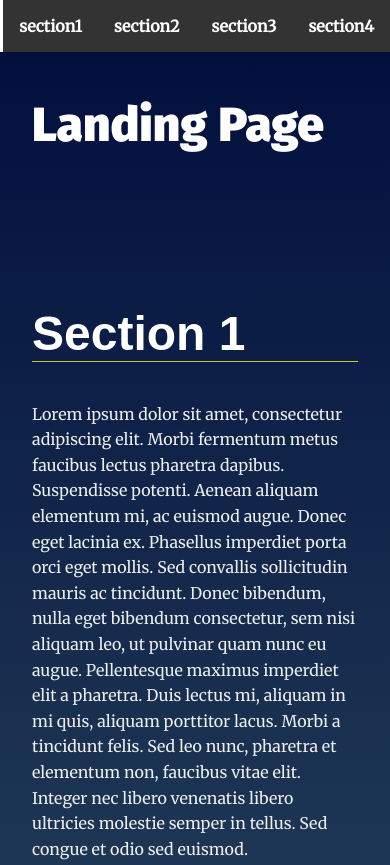
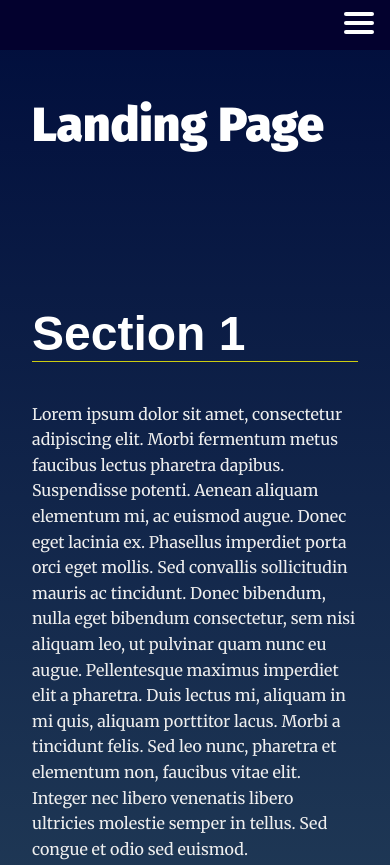
Before and after one commit to AdhamMagdyA/landing-page, a plain HTML site: page index.html in a window 390 px wide. Shown: the top 865 px of the page. Drawn offline with Linux system fonts and the light colour scheme.

Commit message:
made navigation bar responsive

```diff
--- a/css/styles.css
+++ b/css/styles.css
@@ -7,10 +7,60 @@
  * To learn more, visit: https://css-tricks.com/reboot-resets-reasoning/
  *
 */
+/*-----responsive-navbar-----*/
+.toggle-btn{
+    position: absolute;
+    top: .75rem;
+    right: 1rem;
+    display: none;
+    flex-direction: column;
+    justify-content: space-between;
+    width: 30px;
+    height: 21px;
+    cursor: pointer;
+}
 
-html {
-    scroll-behavior: smooth;
-  }
+.bar{
+    height: 4px;
+    width: 100%;
+    background-color: white;
+    border-radius: 10px;
+    display: block;
+    margin-bottom: 5px ;
+}
+
+@media (max-width: 650px){
+    .toggle-btn{
+        display: block;
+    }
+
+    .navbar__menu ul{
+        width: 100%;
+        flex-direction: column;
+        background-color: white;
+    }
+
+    header .navbar__menu .menu__link{
+        /* change to flex */
+        display:none;
+        padding: 0.7em;
+
+    }
+
+    .navbar__menu{
+        height: 50px;
+        background-color: #03012e;
+    }
+
+    .navbar__menu ul{
+        position: absolute;
+        top: 45px;
+    }
+
+    body .page__header .spread ul li{
+        display: flex;
+    }
+}
 
 /* ---- Base Rules ---- */
 body {
@@ -21,6 +71,18 @@ body {
     color: #fff;
 }
 
+.menu__link{
+    color: #fff;
+    text-decoration: none;
+    font-size: 1rem;
+    font-weight: bold;
+    padding: 0.5rem 1rem;
+    transition: all 0.3s ease-in-out;
+}
+
+.navbar__list{
+    overflow: scroll;
+}
 
 /* Typeography General*/
 h1 {
--- a/index.html
+++ b/index.html
@@ -14,6 +14,11 @@
   IDs are only used for sections to connect menu achors to sections -->
   <header class="page__header">
     <nav class="navbar__menu">
+      <a  class="toggle-btn" id="toggle-btn">
+        <span class="bar"></span>
+        <span class="bar"></span>
+        <span class="bar"></span>
+      </a>
       <!-- Navigation starts as empty UL that will be populated with JS -->
       <ul id="navbar__list"></ul>
     </nav>
--- a/js/app.js
+++ b/js/app.js
@@ -65,7 +65,22 @@ document.addEventListener('scroll', ()=>{
         setActiveSections(section);
     }
 });
-/////////////////////////// End of Prgram ///////////////////////////
+/////////////////////////// End of main Prgram ///////////////////////////
+
+//// navbar responsiveness /////
+const toggleButton = document.getElementById('toggle-btn');
+const navbarMenu = document.getElementsByClassName('navbar__menu')[0];
+// toggle the nevbar menu
+toggleButton.addEventListener('click', ()=>{
+    navbarMenu.classList.toggle('spread');
+});
+// hide the nave bar when clicking outside of it
+document.addEventListener('click', (e)=>{
+    if(!e.target.closest('.navbar__menu')){
+        navbarMenu.classList.remove('spread');
+    }
+});
+///////////////////////////////
 
 const endingTime = performance.now();
 
```
